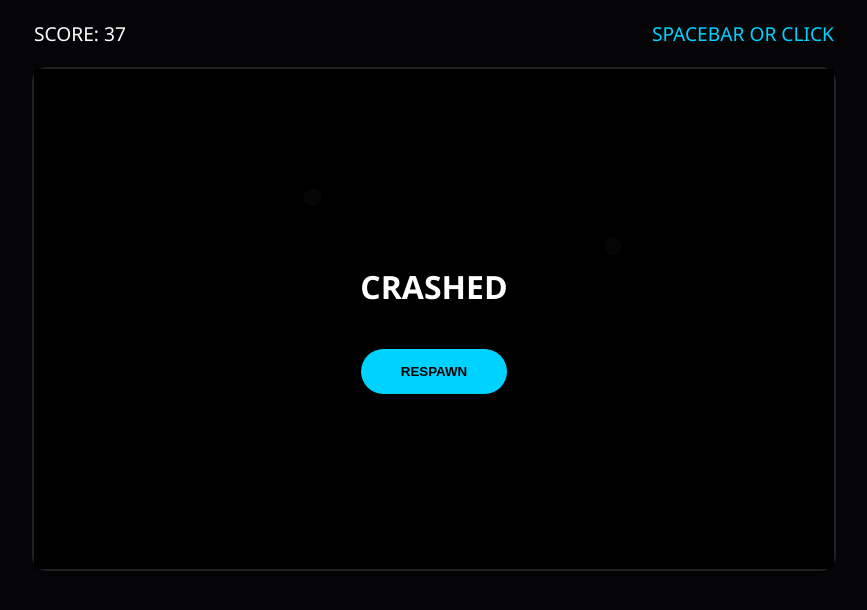
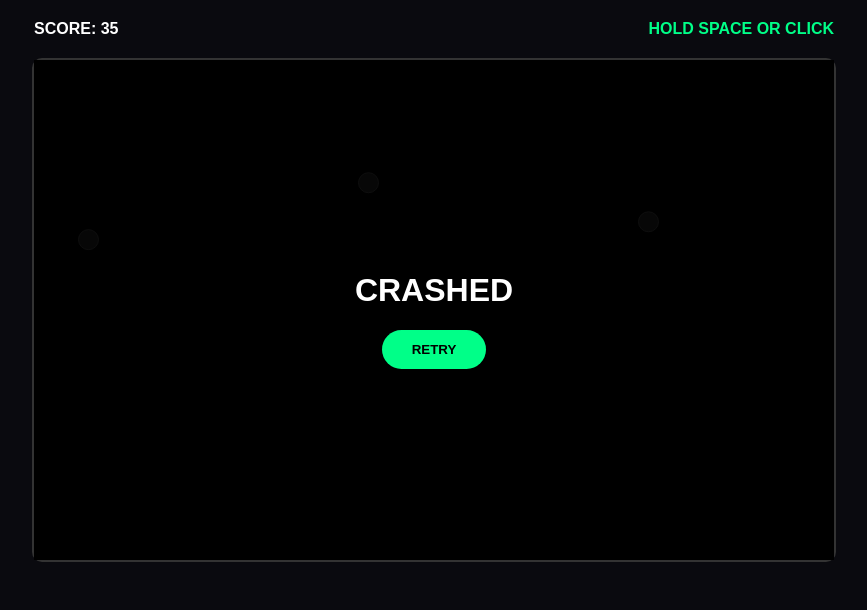
Before and after one commit to aaronk3994-cyber/stickmen, a plain HTML site: page index.html in a window 1280 px wide. Shown: the whole page, without its empty margins (206-1073 px from the left). Drawn offline with Linux system fonts and the light colour scheme.

Commit message:
Update index.html

```diff
--- a/index.html
+++ b/index.html
@@ -3,73 +3,29 @@
 <head>
     <meta charset="UTF-8">
     <meta name="viewport" content="width=device-width, initial-scale=1.0">
-    <title>Grapple Hook | Balanced</title>
+    <title>Grapple Pro | Authentic Physics</title>
     <style>
-        :root {
-            --bg: #050508;
-            --primary: #00d2ff;
-        }
-
-        body {
-            background: var(--bg);
-            color: white;
-            font-family: 'Segoe UI', sans-serif;
-            display: flex;
-            flex-direction: column;
-            align-items: center;
-            margin: 0;
-            overflow: hidden;
-        }
-
-        .header {
-            width: 100%;
-            max-width: 800px;
-            display: flex;
-            justify-content: space-between;
-            padding: 20px;
-            font-size: 1.2rem;
-            text-transform: uppercase;
-        }
-
-        #game-container {
-            position: relative;
-            border: 2px solid #222;
-            border-radius: 15px;
-        }
-
-        canvas {
-            background: #000;
-            display: block;
-            cursor: pointer;
-        }
-
-        .overlay {
-            position: absolute; top: 0; left: 0; width: 100%; height: 100%;
-            background: rgba(0,0,0,0.9);
-            display: none; flex-direction: column;
-            justify-content: center; align-items: center;
-        }
-
-        .btn {
-            background: var(--primary);
-            color: black; border: none;
-            padding: 15px 40px; border-radius: 30px;
-            font-weight: bold; cursor: pointer; margin-top: 20px;
-        }
+        :root { --bg: #0a0a0f; --neon: #00ff88; }
+        body { background: var(--bg); color: white; font-family: sans-serif; display: flex; flex-direction: column; align-items: center; margin: 0; overflow: hidden; }
+        .header { width: 100%; max-width: 800px; display: flex; justify-content: space-between; padding: 20px; font-weight: bold; }
+        #game-container { position: relative; border: 2px solid #333; border-radius: 10px; }
+        canvas { background: #000; display: block; }
+        .overlay { position: absolute; top: 0; left: 0; width: 100%; height: 100%; background: rgba(0,0,0,0.8); display: none; flex-direction: column; justify-content: center; align-items: center; }
+        .btn { background: var(--neon); color: black; border: none; padding: 12px 30px; border-radius: 20px; font-weight: bold; cursor: pointer; }
     </style>
 </head>
 <body>
 
     <div class="header">
-        <div>Score: <span id="score">0</span></div>
-        <div style="color: var(--primary)">Spacebar or Click</div>
+        <div>SCORE: <span id="score">0</span></div>
+        <div style="color: var(--neon)">HOLD SPACE OR CLICK</div>
     </div>
 
     <div id="game-container">
         <canvas id="gameCanvas" width="800" height="500"></canvas>
         <div id="overlay" class="overlay">
             <h1>CRASHED</h1>
-            <button class="btn" onclick="resetGame()">RESPAWN</button>
+            <button class="btn" onclick="resetGame()">RETRY</button>
         </div>
     </div>
 
@@ -80,36 +36,35 @@
 
         let gameActive = true;
         let score = 0;
-        const colors = ['#00d2ff', '#9d50bb', '#00ff88', '#ff3e3e', '#f1c40f', '#ff79a8'];
+        const colors = ['#00ff88', '#00d2ff', '#ff0077', '#f1c40f', '#9d50bb'];
 
         let player = {
             x: 100, y: 250,
-            vx: 6, vy: 0,
+            vx: 7, vy: 0,
             radius: 12,
-            gravity: 0.125,
-            friction: 0.985, // Slightly higher friction to help slow down
-            color: '#00d2ff',
-            maxSpeed: 15    // SPEED CAP: Prevents flying too fast
+            gravity: 0.4, // Snappier gravity
+            friction: 0.992,
+            color: '#00ff88'
         };
 
         let hooks = [];
-        let grapple = { active: false, hook: null, length: 0 };
+        let grapple = { active: false, hook: null, radius: 0, angle: 0, angularVel: 0 };
 
         function initHooks() {
             hooks = [];
             for (let i = 0; i < 20; i++) {
-                hooks.push({ x: 200 + (i * 300), y: 100 + (Math.random() * 250) });
+                hooks.push({ x: 250 + (i * 280), y: 100 + (Math.random() * 200) });
             }
         }
 
         function startGrapple() {
             if (!gameActive || grapple.active) return;
             let nearest = null;
-            let minDist = 500;
+            let minDist = 450;
 
             hooks.forEach(h => {
                 let d = Math.hypot(player.x - h.x, player.y - h.y);
-                if (d < minDist && h.x > player.x - 30) {
+                if (d < minDist && h.x > player.x - 20) {
                     minDist = d;
                     nearest = h;
                 }
@@ -118,70 +73,75 @@
             if (nearest) {
                 grapple.active = true;
                 grapple.hook = nearest;
-                grapple.length = minDist;
+                grapple.radius = minDist;
+                // Calculate starting angle for the pendulum
+                grapple.angle = Math.atan2(player.y - nearest.y, player.x - nearest.x);
+                // Convert current linear velocity to angular velocity
+                let speed = Math.hypot(player.vx, player.vy);
+                grapple.angularVel = speed / grapple.radius;
                 player.color = colors[Math.floor(Math.random() * colors.length)];
             }
         }
 
         function endGrapple() {
+            if (grapple.active) {
+                // When releasing, convert angular velocity back to linear velocity
+                let tangentAngle = grapple.angle + Math.PI / 2;
+                let speed = grapple.angularVel * grapple.radius;
+                player.vx = Math.cos(tangentAngle) * speed;
+                player.vy = Math.sin(tangentAngle) * speed;
+
+                // Give a slight forward boost on release like the real game
+                player.vx += 2;
+            }
             grapple.active = false;
         }
 
-        // --- CONTROLS ---
         window.addEventListener('mousedown', startGrapple);
         window.addEventListener('mouseup', endGrapple);
-        window.addEventListener('keydown', (e) => {
-            if(e.code === 'Space') {
-                e.preventDefault(); // Stop page from jumping
-                startGrapple();
-            }
-        });
-        window.addEventListener('keyup', (e) => {
-            if(e.code === 'Space') endGrapple();
-        });
+        window.addEventListener('keydown', (e) => { if(e.code === 'Space') { e.preventDefault(); startGrapple(); }});
+        window.addEventListener('keyup', (e) => { if(e.code === 'Space') endGrapple(); });
 
         function update() {
             if (!gameActive) return;
 
-            // Apply movement
-            player.x += player.vx;
-            player.y += player.vy;
-            player.vy += player.gravity;
-            player.vx *= player.friction;
+            if (grapple.active) {
+                // PENDULUM PHYSICS
+                // Gravity affects the angular acceleration
+                let gravityEff = 0.05 * Math.cos(grapple.angle);
+                grapple.angularVel -= gravityEff;
+                grapple.angle += grapple.angularVel;
 
-            if (grapple.active) {
-                let dx = player.x - grapple.hook.x;
-                let dy = player.y - grapple.hook.y;
-                let distance = Math.hypot(dx, dy);
+                // Update player position based on angle
+                player.x = grapple.hook.x + Math.cos(grapple.angle) * grapple.radius;
+                player.y = grapple.hook.y + Math.sin(grapple.angle) * grapple.radius;
 
-                if (distance > grapple.length) {
-                    let angle = Math.atan2(dy, dx);
-                    player.x = grapple.hook.x + Math.cos(angle) * grapple.length;
-                    player.y = grapple.hook.y + Math.sin(angle) * grapple.length;
-
-                    // Add swing force
-                    player.vx += Math.cos(angle - Math.PI/2) * 0.4;
-                    player.vy += Math.sin(angle - Math.PI/2) * 0.4;
-                }
+                // Friction while swinging
+                grapple.angularVel *= 0.998;
+            } else {
+                // NORMAL FALLING PHYSICS
+                player.vy += player.gravity;
+                player.x += player.vx;
+                player.y += player.vy;
+                player.vx *= player.friction;
             }
 
-            // --- SPEED LIMITER ---
-            let currentSpeed = Math.hypot(player.vx, player.vy);
-            if (currentSpeed > player.maxSpeed) {
-                let ratio = player.maxSpeed / currentSpeed;
-                player.vx *= ratio;
-                player.vy *= ratio;
+            // Cap speed so it's not wild
+            let speed = Math.hypot(player.vx, player.vy);
+            if (speed > 20) {
+                player.vx *= 0.95;
+                player.vy *= 0.95;
             }
 
             score = Math.max(score, Math.floor(player.x / 10));
             scoreUI.innerText = score;
 
-            if (player.y > canvas.height + 100 || player.y < -400) die();
+            if (player.y > canvas.height + 100 || player.y < -500) die();
 
             if (hooks[0] && player.x - hooks[0].x > 800) {
                 let last = hooks[hooks.length - 1];
                 hooks.shift();
-                hooks.push({ x: last.x + 300, y: 100 + Math.random() * 250 });
+                hooks.push({ x: last.x + 280, y: 100 + Math.random() * 200 });
             }
         }
 
@@ -192,12 +152,14 @@
             ctx.save();
             ctx.translate(-player.x + 150, 0);
 
+            // Hooks
             hooks.forEach(h => {
-                ctx.fillStyle = '#333';
-                ctx.beginPath(); ctx.arc(h.x, h.y, 8, 0, Math.PI*2); ctx.fill();
-                ctx.strokeStyle = '#555'; ctx.stroke();
+                ctx.fillStyle = '#222';
+                ctx.beginPath(); ctx.arc(h.x, h.y, 10, 0, Math.PI*2); ctx.fill();
+                ctx.strokeStyle = '#444'; ctx.stroke();
             });
 
+            // Rope
             if (grapple.active) {
                 ctx.strokeStyle = player.color;
                 ctx.lineWidth = 3;
@@ -207,8 +169,9 @@
                 ctx.stroke();
             }
 
+            // Player
             ctx.fillStyle = player.color;
-            ctx.shadowBlur = 20;
+            ctx.shadowBlur = 15;
             ctx.shadowColor = player.color;
             ctx.beginPath();
             ctx.arc(player.x, player.y, player.radius, 0, Math.PI*2);
@@ -226,7 +189,7 @@
         }
 
         function resetGame() {
-            player = { x: 100, y: 250, vx: 6, vy: 0, radius: 12, gravity: 0.125, friction: 0.985, color: '#00d2ff', maxSpeed: 15 };
+            player = { x: 100, y: 250, vx: 7, vy: 0, radius: 12, gravity: 0.4, friction: 0.992, color: '#00ff88' };
             score = 0;
             grapple.active = false;
             initHooks();
```
